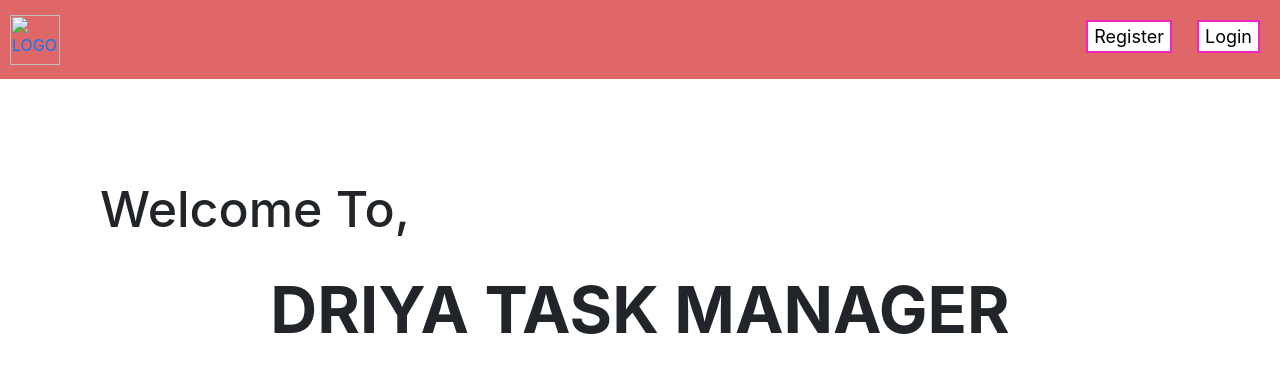
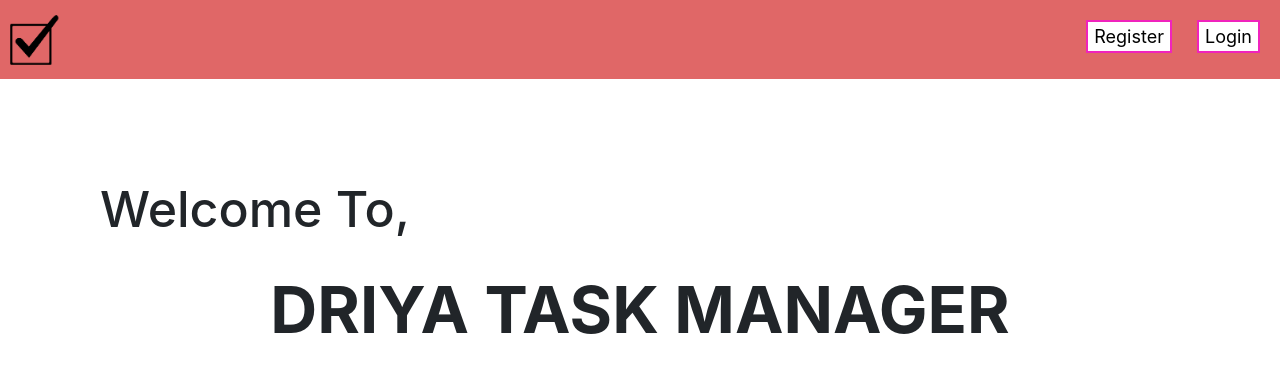
Before and after one commit to BhaveshBhargv/Manage_list, a plain HTML site: page welcome.html in a window 1280 px wide. Drawn offline with nearby package versions, Linux system fonts and the light colour scheme.

Commit message:
logo added

```diff
--- a/welcome.html
+++ b/welcome.html
@@ -18,7 +18,7 @@
 <body>
     <nav class="navbar">
         <a class="nav-item"  href="img/elcome.html">
-            <img src="mainlogo.png" class="mainLogo" alt="LOGO">
+            <img src="img/mainlogo.png" class="mainLogo" alt="LOGO">
         </a>
         <ul class="nav-item">
             <li>
```
